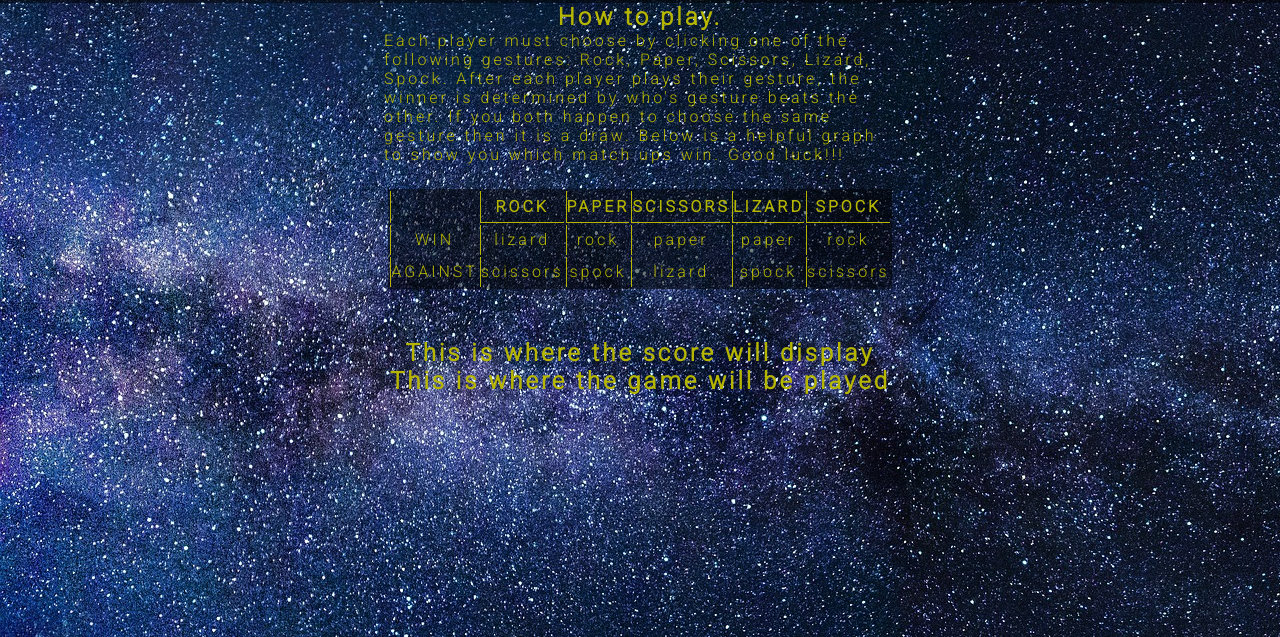
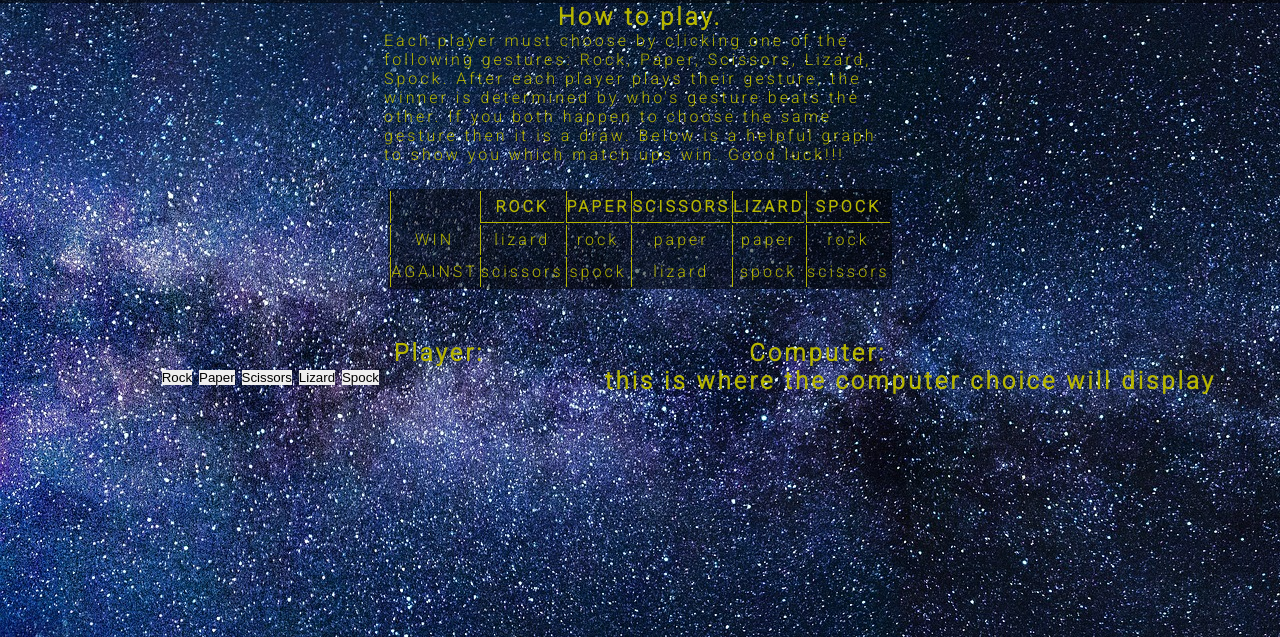
Before and after one commit to Code-Institute-Submissions/CoderStephen-Project_2, a plain HTML site: page index.html in a window 1280 px wide. Shown: the part 163-800 px from the top of the page. Drawn offline with Linux system fonts and the light colour scheme.

Commit message:
Add some more code for the game layout

```diff
--- a/assets/css/style.css
+++ b/assets/css/style.css
@@ -78,3 +78,13 @@ td {
     text-decoration: bold;
     text-transform: uppercase;
 }
+
+#game h2 {
+    display:inline;
+    margin-right:5%;
+    margin-left: 5%;
+}
+
+.float-right {
+    float:right;
+}
--- a/index.html
+++ b/index.html
@@ -64,12 +64,23 @@
         </table>
     </section>
 
-<section>
-    <h2>This is where the score will display<h2>
-</section>
+<section id="game">
+    <h2>Player:<h2>
+    <h2>Computer:</h2>
+  <div>
+        <button class="choice" id="rock">Rock</button>
 
-<section id="game">
-    <h2>This is where the game will be played<h2>
+        <button class="choice" id="paper">Paper</button>
+
+        <button class="choice" id="scissors">Scissors</button>
+
+        <button class="choice" id="lizard">Lizard</button>
+
+        <button class="choice" id="spock">Spock</button>
+
+            <h2 class = 'float-right'>this is where the computer choice will display</h2>
+            </div>
+
 </section>
 
 
```
